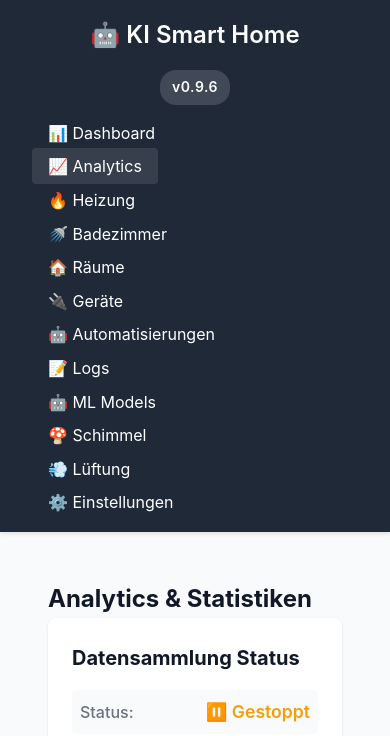
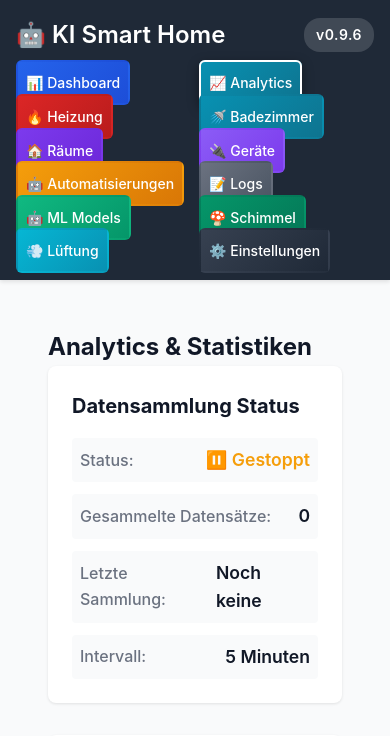
Before and after one commit to SHP-ART/KI-SYSTEM, a Flask app: page /analytics in a window 390 px wide. Shown: the top 736 px of the page. Run offline with Flask 3, Linux system fonts and the light colour scheme; data that the repository does not hold is empty.

Commit message:
feat: Add colorful gradient navigation with categorized buttons
- Reorganize navigation into two-row grid layout (6 columns)
- Add color-coded gradients for each navigation category:
  * Blue/Cyan: Dashboard & Analytics
  * Red/Green/Cyan: Climate & Air Quality (Heating, Bathroom, Mold, Ventilation)
  * Purple: Rooms & Devices
  * Orange/Green: Automation & ML
  * Gray: System (Logs, Settings)
- Improve hover effects with elevation and shadows
- Active page indication with white border and scale effect
- Responsive design for mobile (2 columns) and tablet (4 columns)

🤖 Generated with [Claude Code](https://claude.com/claude-code)

Co-Authored-By: Claude <noreply@anthropic.com>

```diff
--- a/src/web/static/css/style.css
+++ b/src/web/static/css/style.css
@@ -32,9 +32,16 @@ body {
     color: white;
     padding: 1rem 2rem;
     display: flex;
+    flex-direction: column;
+    gap: 1rem;
+    box-shadow: 0 2px 4px rgba(0,0,0,0.1);
+}
+
+.nav-header {
+    display: flex;
     justify-content: space-between;
     align-items: center;
-    box-shadow: 0 2px 4px rgba(0,0,0,0.1);
+    width: 100%;
 }
 
 .nav-brand h1 {
@@ -53,21 +60,88 @@ body {
 }
 
 .nav-menu {
-    display: flex;
+    display: grid;
+    grid-template-columns: repeat(6, 1fr);
     list-style: none;
-    gap: 2rem;
+    gap: 0.5rem;
+    width: 100%;
 }
 
 .nav-menu a {
     color: white;
     text-decoration: none;
     padding: 0.5rem 1rem;
-    border-radius: 0.25rem;
-    transition: background-color 0.3s;
-}
-
-.nav-menu a:hover, .nav-menu a.active {
-    background-color: rgba(255,255,255,0.1);
+    border-radius: 0.375rem;
+    transition: all 0.3s;
+    text-align: center;
+    white-space: nowrap;
+    font-weight: 500;
+    border: 2px solid transparent;
+}
+
+/* Dashboard & Analytics */
+.nav-menu a.nav-dashboard {
+    background: linear-gradient(135deg, #2563eb 0%, #1d4ed8 100%);
+}
+
+.nav-menu a.nav-analytics {
+    background: linear-gradient(135deg, #0891b2 0%, #0e7490 100%);
+}
+
+/* Heating & Climate */
+.nav-menu a.nav-heating {
+    background: linear-gradient(135deg, #dc2626 0%, #b91c1c 100%);
+}
+
+.nav-menu a.nav-bathroom {
+    background: linear-gradient(135deg, #0891b2 0%, #0e7490 100%);
+}
+
+.nav-menu a.nav-mold {
+    background: linear-gradient(135deg, #059669 0%, #047857 100%);
+}
+
+.nav-menu a.nav-ventilation {
+    background: linear-gradient(135deg, #06b6d4 0%, #0891b2 100%);
+}
+
+/* Rooms & Devices */
+.nav-menu a.nav-rooms {
+    background: linear-gradient(135deg, #7c3aed 0%, #6d28d9 100%);
+}
+
+.nav-menu a.nav-devices {
+    background: linear-gradient(135deg, #8b5cf6 0%, #7c3aed 100%);
+}
+
+/* Automation & ML */
+.nav-menu a.nav-automations {
+    background: linear-gradient(135deg, #f59e0b 0%, #d97706 100%);
+}
+
+.nav-menu a.nav-ml {
+    background: linear-gradient(135deg, #10b981 0%, #059669 100%);
+}
+
+/* System */
+.nav-menu a.nav-logs {
+    background: linear-gradient(135deg, #6b7280 0%, #4b5563 100%);
+}
+
+.nav-menu a.nav-settings {
+    background: linear-gradient(135deg, #374151 0%, #1f2937 100%);
+}
+
+.nav-menu a:hover {
+    transform: translateY(-2px);
+    box-shadow: 0 4px 8px rgba(0, 0, 0, 0.3);
+    border-color: rgba(255, 255, 255, 0.3);
+}
+
+.nav-menu a.active {
+    border-color: white;
+    box-shadow: 0 4px 12px rgba(0, 0, 0, 0.4);
+    transform: scale(1.05);
 }
 
 /* Container */
@@ -728,14 +802,17 @@ input:checked + .slider:before {
     }
 
     .navbar {
-        flex-direction: column;
-        gap: 1rem;
+        padding: 1rem;
     }
 
     .nav-menu {
-        flex-direction: column;
+        grid-template-columns: repeat(2, 1fr);
         gap: 0.5rem;
-        width: 100%;
+    }
+
+    .nav-menu a {
+        padding: 0.75rem 0.5rem;
+        font-size: 0.875rem;
     }
 
     .status-cards,
@@ -751,6 +828,12 @@ input:checked + .slider:before {
 
     .device-management-tabs {
         flex-wrap: wrap;
+    }
+}
+
+@media (max-width: 1200px) and (min-width: 769px) {
+    .nav-menu {
+        grid-template-columns: repeat(4, 1fr);
     }
 }
 
--- a/src/web/templates/base.html
+++ b/src/web/templates/base.html
@@ -8,23 +8,25 @@
 </head>
 <body>
     <nav class="navbar">
-        <div class="nav-brand">
-            <h1>🤖 KI Smart Home</h1>
+        <div class="nav-header">
+            <div class="nav-brand">
+                <h1>🤖 KI Smart Home</h1>
+            </div>
+            <div class="version-badge">v{{ app_version }}</div>
         </div>
-        <div class="version-badge">v{{ app_version }}</div>
         <ul class="nav-menu">
-            <li><a href="/" class="{% if request.path == '/' %}active{% endif %}">📊 Dashboard</a></li>
-            <li><a href="/analytics" class="{% if request.path == '/analytics' %}active{% endif %}">📈 Analytics</a></li>
-            <li><a href="/heizung" class="{% if request.path == '/heizung' %}active{% endif %}">🔥 Heizung</a></li>
-            <li><a href="/luftentfeuchten" class="{% if request.path == '/luftentfeuchten' %}active{% endif %}">🚿 Badezimmer</a></li>
-            <li><a href="/rooms" class="{% if request.path == '/rooms' %}active{% endif %}">🏠 Räume</a></li>
-            <li><a href="/devices" class="{% if request.path == '/devices' %}active{% endif %}">🔌 Geräte</a></li>
-            <li><a href="/automations" class="{% if request.path == '/automations' %}active{% endif %}">🤖 Automatisierungen</a></li>
-            <li><a href="/logs" class="{% if request.path == '/logs' %}active{% endif %}">📝 Logs</a></li>
-            <li><a href="/ml-models" class="{% if request.path == '/ml-models' %}active{% endif %}">🤖 ML Models</a></li>
-            <li><a href="/mold-prevention" class="{% if request.path == '/mold-prevention' %}active{% endif %}">🍄 Schimmel</a></li>
-            <li><a href="/ventilation" class="{% if request.path == '/ventilation' %}active{% endif %}">💨 Lüftung</a></li>
-            <li><a href="/settings" class="{% if request.path == '/settings' %}active{% endif %}">⚙️ Einstellungen</a></li>
+            <li><a href="/" class="nav-dashboard {% if request.path == '/' %}active{% endif %}">📊 Dashboard</a></li>
+            <li><a href="/analytics" class="nav-analytics {% if request.path == '/analytics' %}active{% endif %}">📈 Analytics</a></li>
+            <li><a href="/heizung" class="nav-heating {% if request.path == '/heizung' %}active{% endif %}">🔥 Heizung</a></li>
+            <li><a href="/luftentfeuchten" class="nav-bathroom {% if request.path == '/luftentfeuchten' %}active{% endif %}">🚿 Badezimmer</a></li>
+            <li><a href="/rooms" class="nav-rooms {% if request.path == '/rooms' %}active{% endif %}">🏠 Räume</a></li>
+            <li><a href="/devices" class="nav-devices {% if request.path == '/devices' %}active{% endif %}">🔌 Geräte</a></li>
+            <li><a href="/automations" class="nav-automations {% if request.path == '/automations' %}active{% endif %}">🤖 Automatisierungen</a></li>
+            <li><a href="/logs" class="nav-logs {% if request.path == '/logs' %}active{% endif %}">📝 Logs</a></li>
+            <li><a href="/ml-models" class="nav-ml {% if request.path == '/ml-models' %}active{% endif %}">🤖 ML Models</a></li>
+            <li><a href="/mold-prevention" class="nav-mold {% if request.path == '/mold-prevention' %}active{% endif %}">🍄 Schimmel</a></li>
+            <li><a href="/ventilation" class="nav-ventilation {% if request.path == '/ventilation' %}active{% endif %}">💨 Lüftung</a></li>
+            <li><a href="/settings" class="nav-settings {% if request.path == '/settings' %}active{% endif %}">⚙️ Einstellungen</a></li>
         </ul>
     </nav>
 
```
